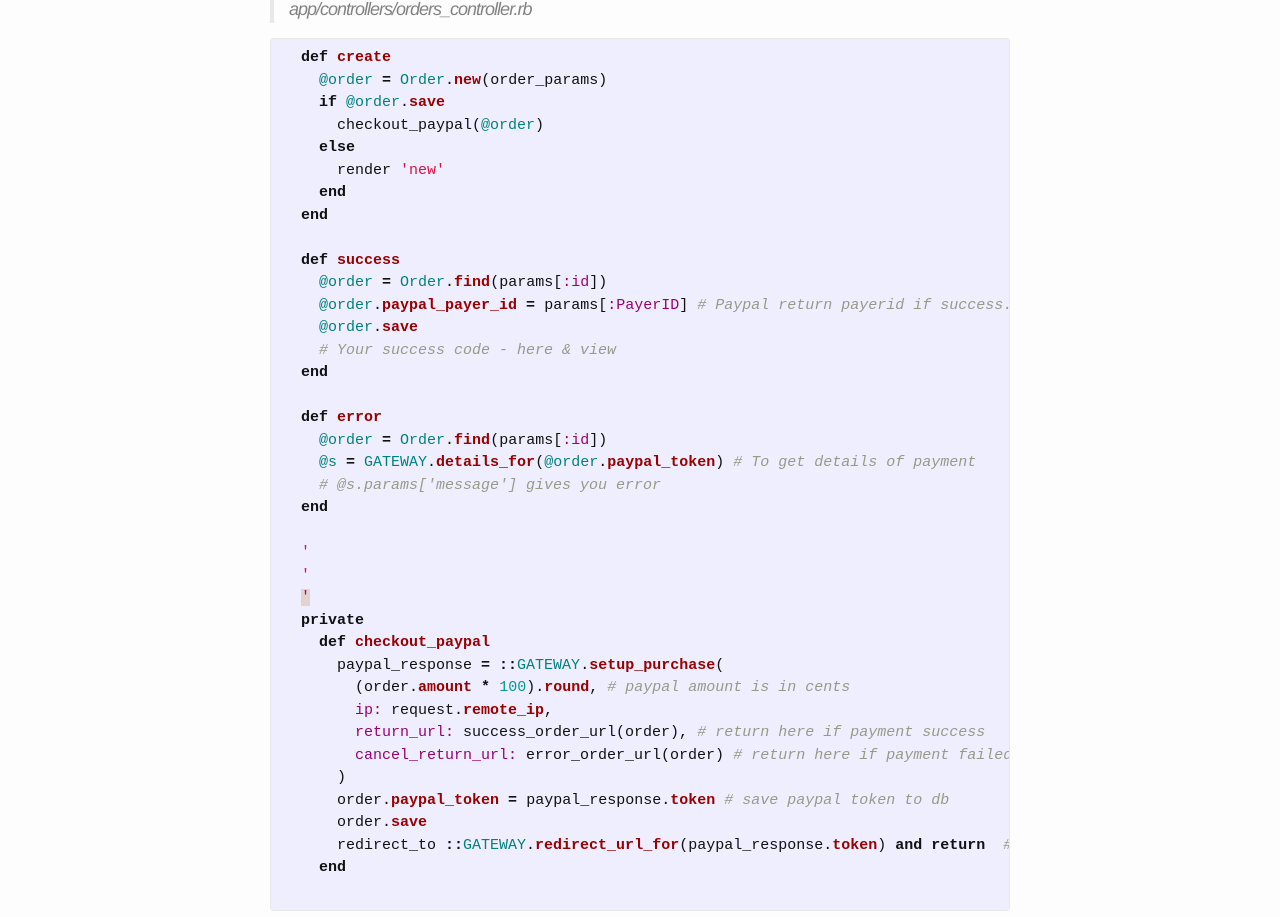
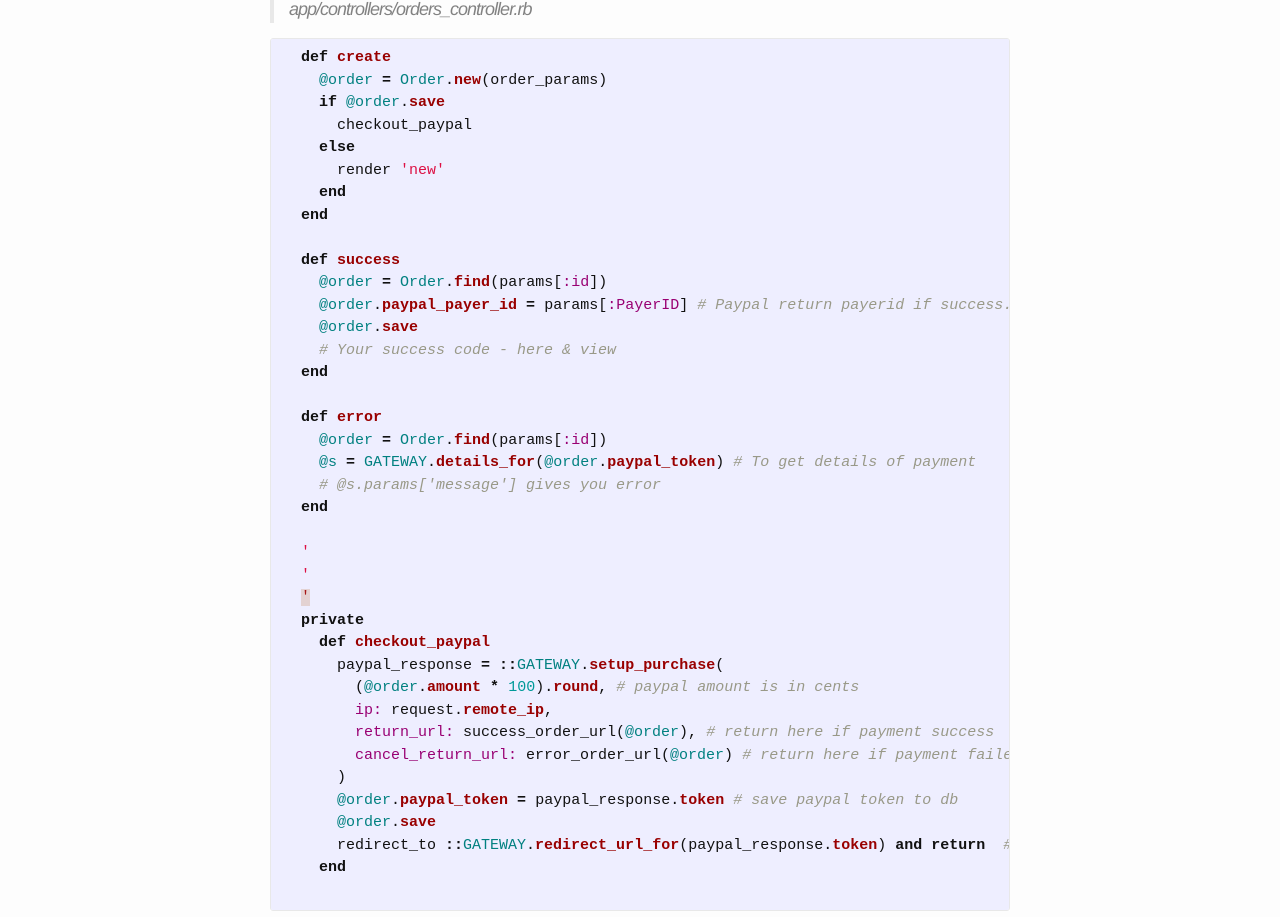
Before and after one commit to sajinmp/sajinmp.github.io, a Jekyll site: the page built from _posts/2016-04-13-integrating-paypal-with-active-merchant.md, in a window 1280 px wide. Shown: the part 1033-1950 px from the top of the page. Built offline with Jekyll 4.4.1, drawn with Linux system fonts in a browser that asks for light colours; comment, search, counter and statistics services are not loaded.

Commit message:
fixes in posts

```diff
--- a/_posts/2016-04-13-integrating-paypal-with-active-merchant.md
+++ b/_posts/2016-04-13-integrating-paypal-with-active-merchant.md
@@ -37,7 +37,7 @@ I used `figaro` gem to set the environment variables. I am fetching the details
   def create
     @order = Order.new(order_params)
     if @order.save
-      checkout_paypal(@order)
+      checkout_paypal
     else
       render 'new'
     end
@@ -62,13 +62,13 @@ I used `figaro` gem to set the environment variables. I am fetching the details
   private
     def checkout_paypal
       paypal_response = ::GATEWAY.setup_purchase(
-        (order.amount * 100).round, # paypal amount is in cents
+        (@order.amount * 100).round, # paypal amount is in cents
         ip: request.remote_ip,
-        return_url: success_order_url(order), # return here if payment success
-        cancel_return_url: error_order_url(order) # return here if payment failed
+        return_url: success_order_url(@order), # return here if payment success
+        cancel_return_url: error_order_url(@order) # return here if payment failed
       )
-      order.paypal_token = paypal_response.token # save paypal token to db
-      order.save
+      @order.paypal_token = paypal_response.token # save paypal token to db
+      @order.save
       redirect_to ::GATEWAY.redirect_url_for(paypal_response.token) and return  # redirect to paypal for payment
     end
   {% endhighlight %}
```
Also changed, not shown: _posts/2016-03-23-deployment-of-rails-app-to-aws-or-digital-ocean-with-capistrano-puma-and-nginx.md (+1 -5 lines).
